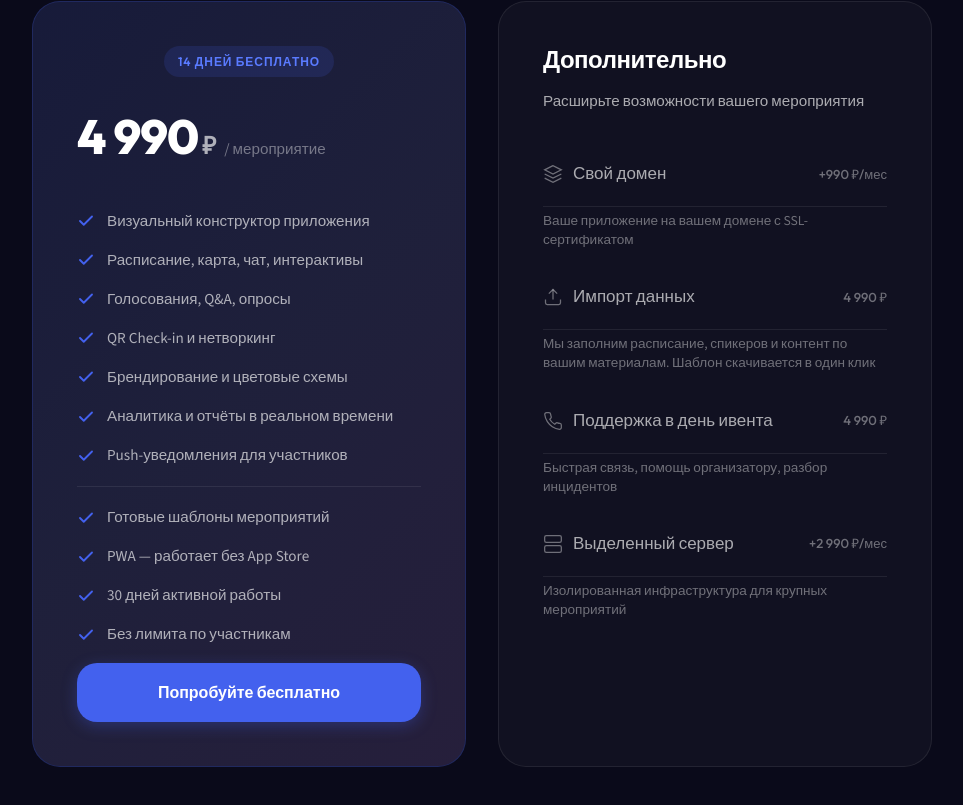
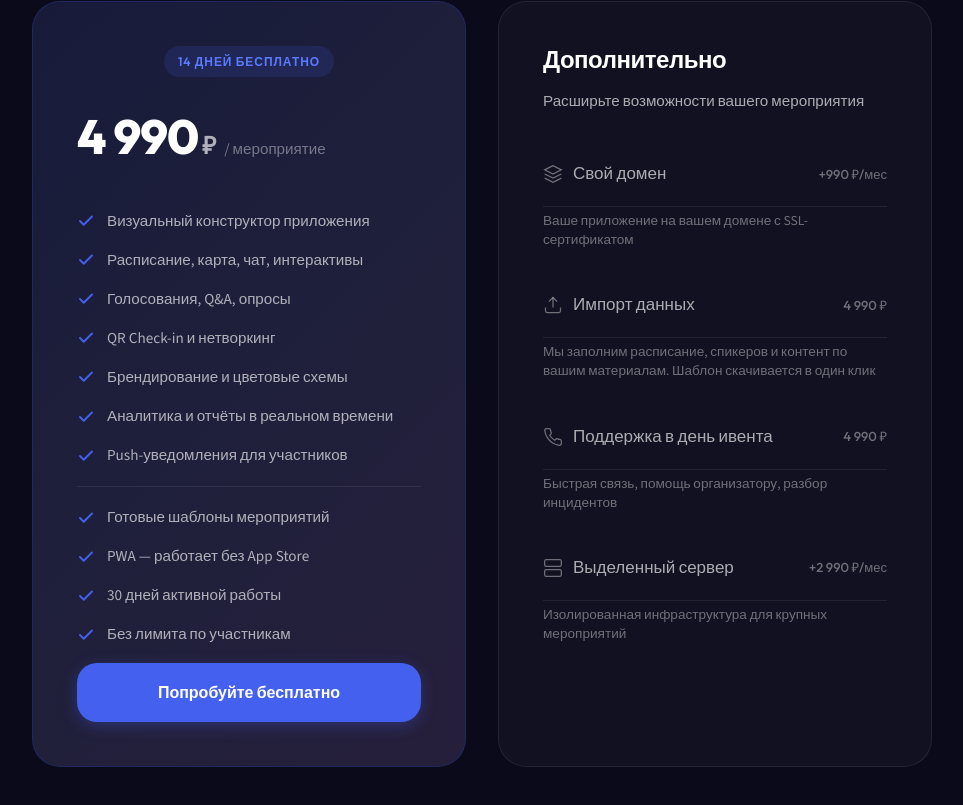
Before and after one commit to mitiay7/lea-landing, a plain HTML site: page public/index.html in a window 1280 px wide. Shown: the part 5397-6202 px from the top of the page, without its empty margins (158-1121 px from the left). Drawn offline with nearby package versions, Linux system fonts and the light colour scheme.

Commit message:
Increase spacing after addon service descriptions

```diff
--- a/public/styles.css
+++ b/public/styles.css
@@ -1371,7 +1371,7 @@ h1, h2, h3, h4, h5, h6 {
 .addon-item-desc {
   font-size: 0.85rem;
   color: var(--text-tertiary);
-  padding: 4px 0 16px 0;
+  padding: 4px 0 24px 0;
   line-height: 1.4;
 }
 
```
